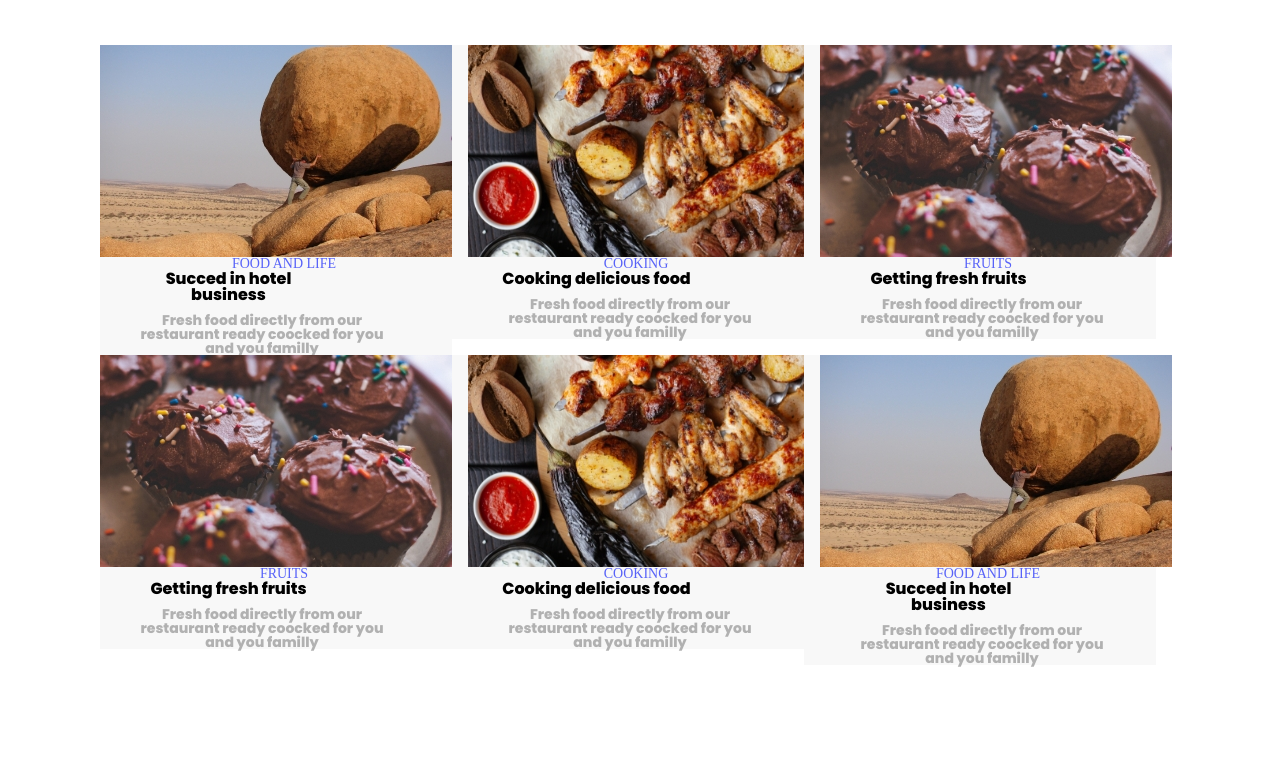
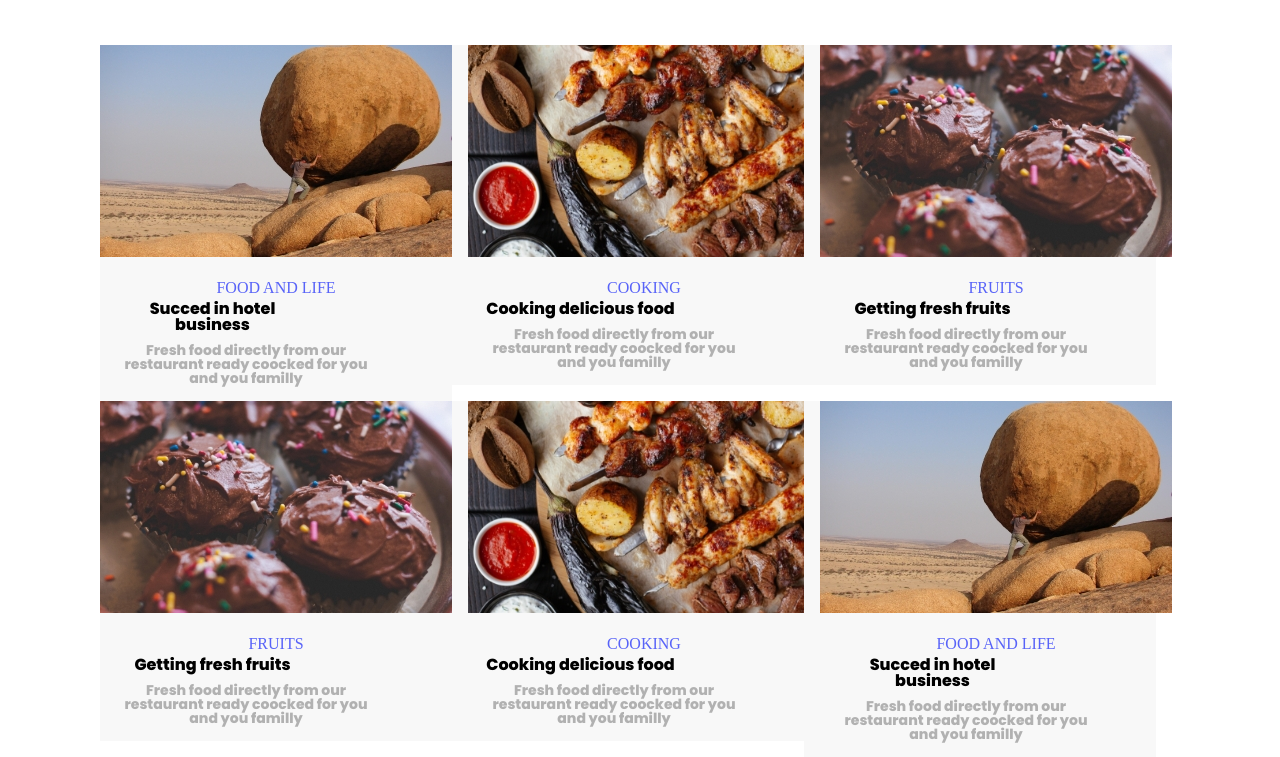
Before and after one commit to Nincke/lesson5-float, a plain HTML site: page index.html in a window 1280 px wide. Shown: the part 819-1576 px from the top of the page. Before the commit the page ends 1487 px from the top, so only its background shows below. Drawn offline with Linux system fonts and the light colour scheme.

Commit message:
add sections

```diff
--- a/css/style.css
+++ b/css/style.css
@@ -80,4 +80,15 @@ h3 {
 }
 .food{
 	margin-top: 23px;
+	margin-bottom: 5px;
+	color: #5863F8;
+
 }
+.size1 {
+	width: 352px;
+    margin-right: 10px;
+    margin-bottom: 16px;
+}
+.image1 {
+	margin-bottom: 23px;
+}
--- a/index.html
+++ b/index.html
@@ -65,25 +65,25 @@
 			<h2 class="title"> Read our newest blog post right away </h2>
 			<div class="image-wraper">
 				<div class="block1 float-left box">
-					<img class="float-left image" src="image/life.jpg" alt="life">
-					<div  class="size ">
-					<h4 class="food"> FOOD AND LIFE </h4>
+					<img class="float-left image1" src="image/life.jpg" alt="life">
+					<div  class="size1 ">
+					<h5 class="food"> FOOD AND LIFE </h5>
 					<h3>Succed in hotel business </h3>
 					<p class="text1"> Fresh food directly from our restaurant ready coocked for you and you familly </p>
 					</div>
 				</div>
 				<div class="block2 float-left box">
-					<img class="float-left image" src="image/cooking.jpg" alt="cooking">
-					<div  class="size ">
-					<h4 class="food"> COOKING </h4>
+					<img class="float-left image1" src="image/cooking.jpg" alt="cooking">
+					<div  class="size1 ">
+					<h5 class="food"> COOKING </h5>
 					<h3>Cooking delicious food </h3>
 					<p class="text1">  Fresh food directly from our restaurant ready coocked for you and you familly </p>
 				    </div>
 				</div>
 				<div class="block3 float-left box">
-					<img class="float-left" src="image/cake.jpg" alt="cake">
-					<div class="size">
-					<h4 class="food"> FRUITS </h4>
+					<img class="float-left image1" src="image/cake.jpg" alt="cake">
+					<div class="size1">
+					<h5 class="food"> FRUITS </h5>
 					<h3> Getting fresh fruits </h3>
 					<p class="text1"> Fresh food directly from our restaurant ready coocked for you and you familly </p>
 				    </div>
@@ -94,24 +94,24 @@
 		    <div class="image-wraper">
 				<div class="block1 float-left box">
 					<img class="float-left image1" src="image/cake.jpg" alt="cake">
-					<div  class="size ">
-					<h4 class="food"> FRUITS </h4>
+					<div  class="size1 ">
+					<h5 class="food"> FRUITS </h5>
 					<h3> Getting fresh fruits </h3>
 					<p class="text1"> Fresh food directly from our restaurant ready coocked for you and you familly </p>
 				    </div>
 				</div>
 				<div class="block2 float-left box">
 					<img class="float-left image1" src="image/cooking.jpg" alt="cooking">
-					<div  class="size ">
-					<h4 class="food"> COOKING </h4>
+					<div  class="size1 ">
+					<h5 class="food"> COOKING </h5>
 					<h3>Cooking delicious food </h3>
 					<p class="text1">  Fresh food directly from our restaurant ready coocked for you and you familly </p>
 				    </div>
 				</div>
 				<div class="block3 float-left box">
-					<img class="float-left" src="image/life.jpg" alt="life">
-					<div  class="size ">
-					<h4 class="food"> FOOD AND LIFE  </h4>
+					<img class="float-left image1" src="image/life.jpg" alt="life">
+					<div  class="size1 ">
+					<h5 class="food"> FOOD AND LIFE  </h5>
 					<h3> Succed in hotel business </h3>
 					<p class="text1"> Fresh food directly from our restaurant ready coocked for you and you familly </p>
 				    </div>
@@ -120,5 +120,6 @@
 		    </div>
 		</div>
 	</section>
+	<!-- end section2 -->
 </body>
 </html>
```
